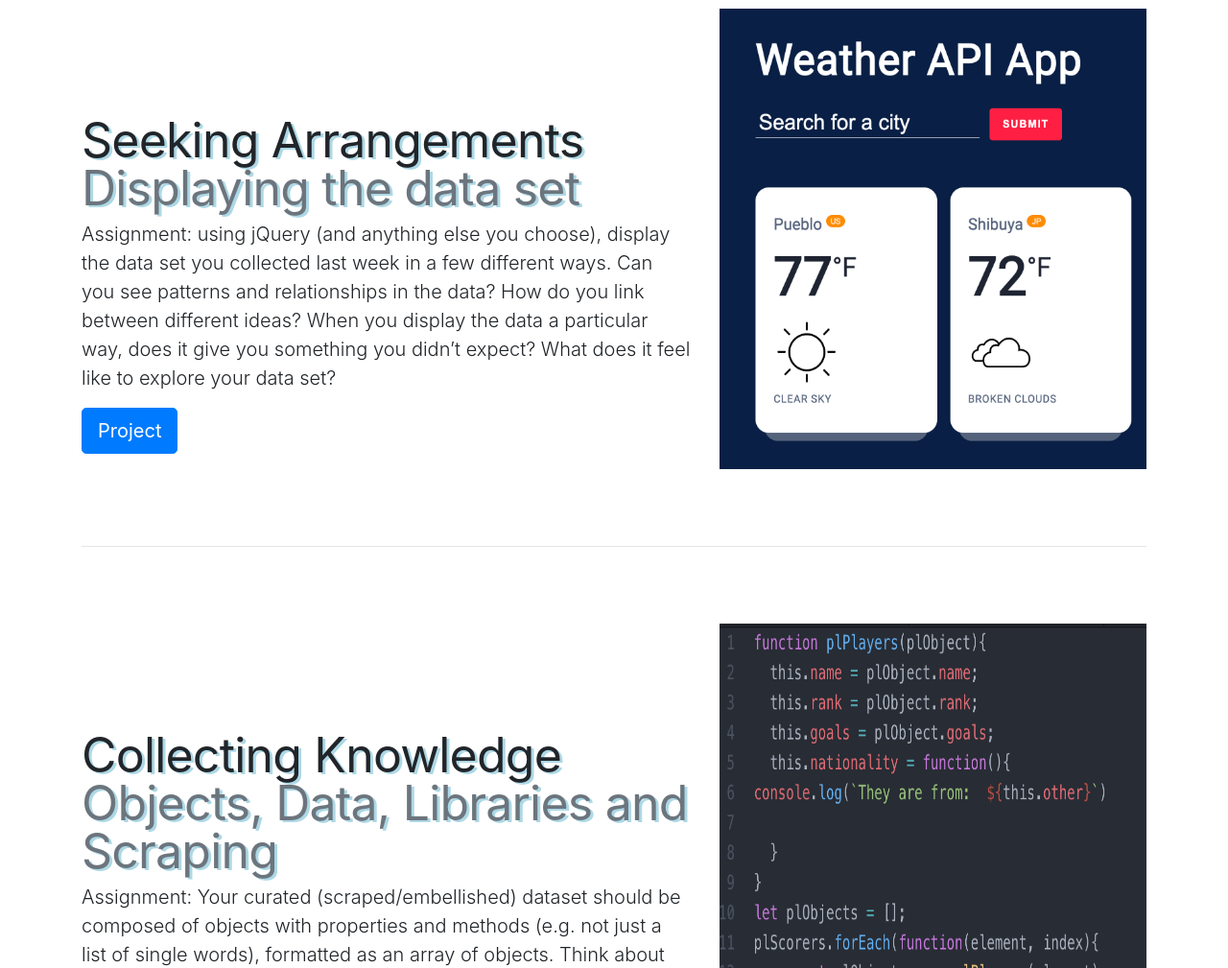
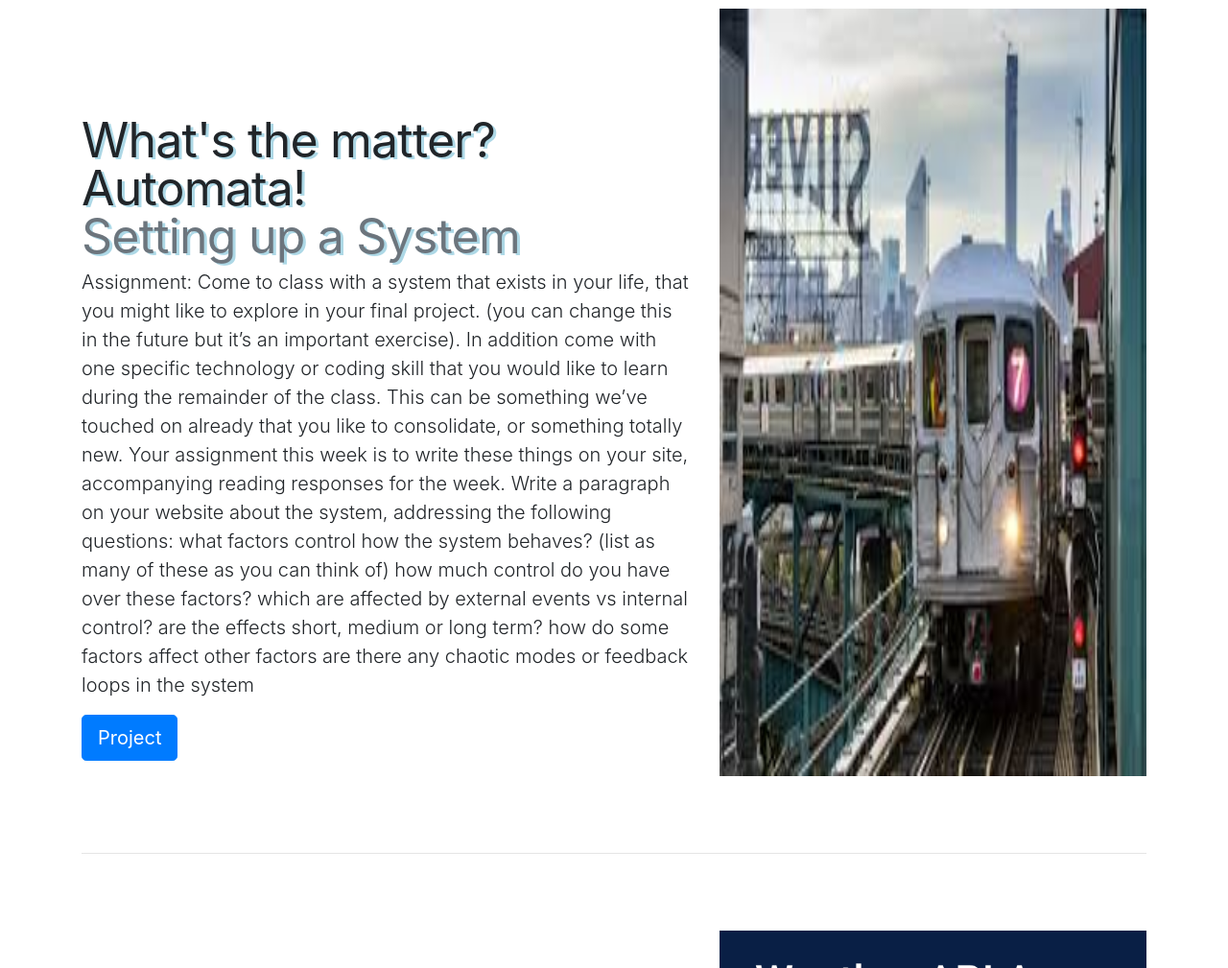
Before and after one commit to mertck/mksite, a website: page index.html in a window 1280 px wide. Shown: the part 1080-2089 px from the top of the page at 96% size. Drawn offline with nearby package versions, Linux system fonts and the light colour scheme.

Commit message:
Updated Index page
Now actually includes Assignment 8 and a very small fix for Assignment 7

```diff
--- a/index.html
+++ b/index.html
@@ -99,6 +99,28 @@
     </div>
 
 
+    <hr class="featurette-divider">
+
+    <div class="row featurette">
+      <div class="col-md-7">
+        <h2 class="featurette-heading">What's the matter? Automata!<br> <span class="text-muted">Setting up a System</span></h2>
+        <p class="lead">Assignment: Come to class with a system that exists in your life, that you might like to explore in your final project. (you can change this in the future but it’s an important exercise). In addition come with one specific technology or coding skill that you would like to learn during the remainder of the class. This can be something we’ve touched on already that you like to consolidate, or something totally new. Your assignment this week is to write these things on your site, accompanying reading responses for the week.
+
+Write a paragraph on your website about the system, addressing the following questions:
+
+what factors control how the system behaves? (list as many of these as you can think of)
+how much control do you have over these factors? which are affected by external events vs internal control?
+are the effects short, medium or long term?
+how do some factors affect other factors
+are there any chaotic modes or feedback loops in the system</p>
+        <p><a class="btn btn-lg btn-primary" href="wphw8.html" role="button">Project</a></p>
+      </div>
+      <div class="col-md-5">
+        <img src="img/wphw8.jpeg" width="100%" height="100%" alt="HW8">
+      </div>
+    </div>
+
+
 
     <hr class="featurette-divider">
 
@@ -111,7 +133,7 @@ Can you see patterns and relationships in the data? How do you link between diff
         <p><a class="btn btn-lg btn-primary" href="wphw7index.html" role="button">Project</a></p>
       </div>
       <div class="col-md-5">
-        <img src="img/wphw7.png" width="100%" height="100%" alt="HW6">
+        <img src="img/wphw7.png" width="100%" height="100%" alt="HW7">
       </div>
     </div>
 
```
